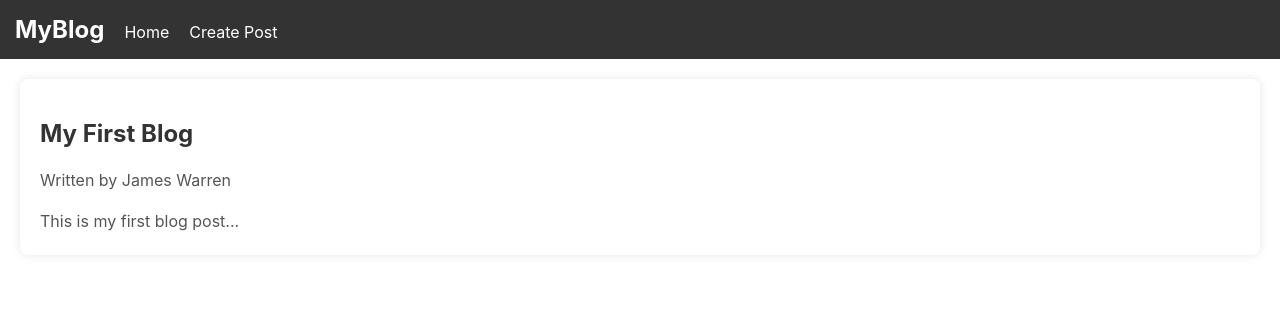
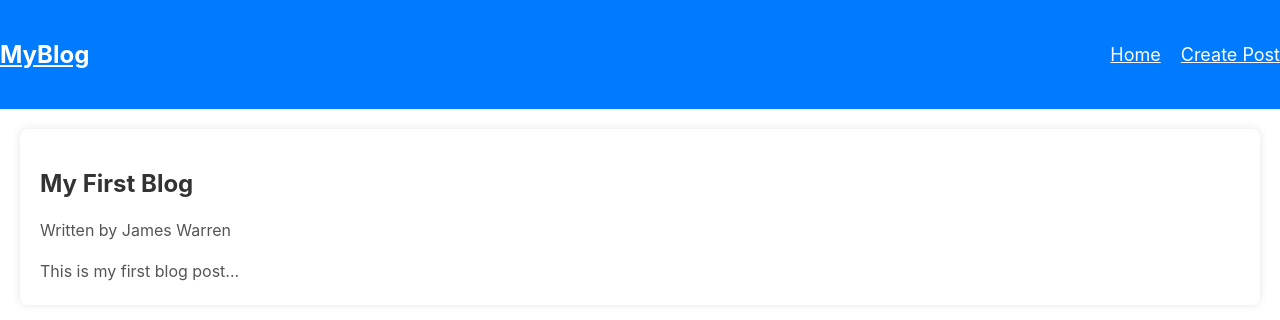
Before and after one commit to Shadow-of-Drax/Portfolio, a React (Create React App) app in the folder my-blog/: page /post/1 in a window 1280 px wide. Shown: the top 320 px of the page. Built offline with nearby package versions, Linux system fonts and the light colour scheme.

Commit message:
Update Navbar.css

```diff
--- a/my-blog/src/components/Navbar.css
+++ b/my-blog/src/components/Navbar.css
@@ -1,26 +1,33 @@
+/* Navbar.css */
 .navbar {
-    background-color: #333;
-    padding: 15px;
+  background-color: #007bff;
   color: white;
+  padding: 20px 0;
 }
 
-  .navbar h1 {
-    display: inline;
+.navbar .container {
+  display: flex;
+  justify-content: space-between;
+  align-items: center;
 }
 
-  .navbar ul {
-    display: inline;
-    list-style-type: none;
-    margin: 0;
-    padding: 0;
+.navbar .logo a {
+  color: white;
+  font-size: 24px;
+  font-weight: bold;
 }
 
-  .navbar ul li {
-    display: inline;
-    margin-left: 20px;
+.navbar .nav-links {
+  list-style: none;
+  display: flex;
+  gap: 20px;
 }
 
-  .navbar a {
+.navbar .nav-links a {
   color: white;
-    text-decoration: none;
+  font-size: 18px;
 }
+
+.navbar .nav-links a:hover {
+  text-decoration: underline;
+}
```
Lines whose indentation alone changed are shown as unchanged.
